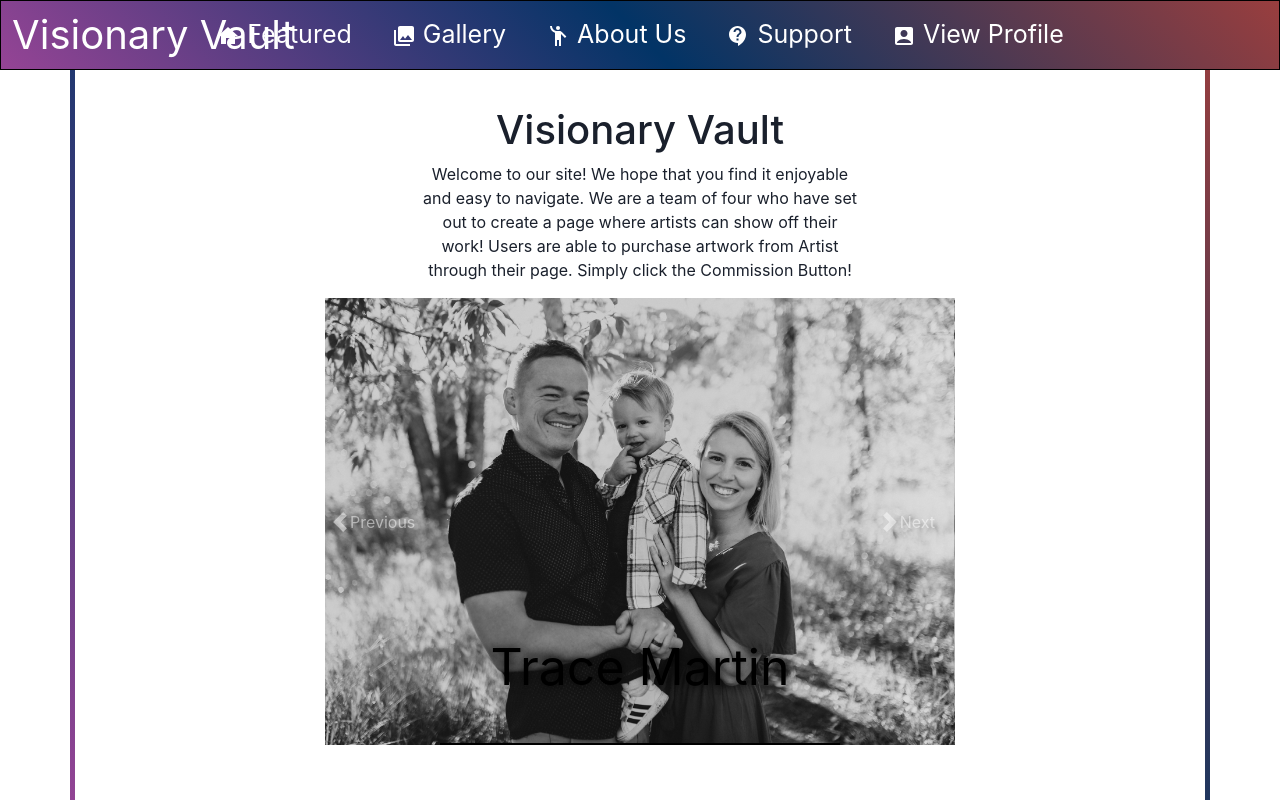
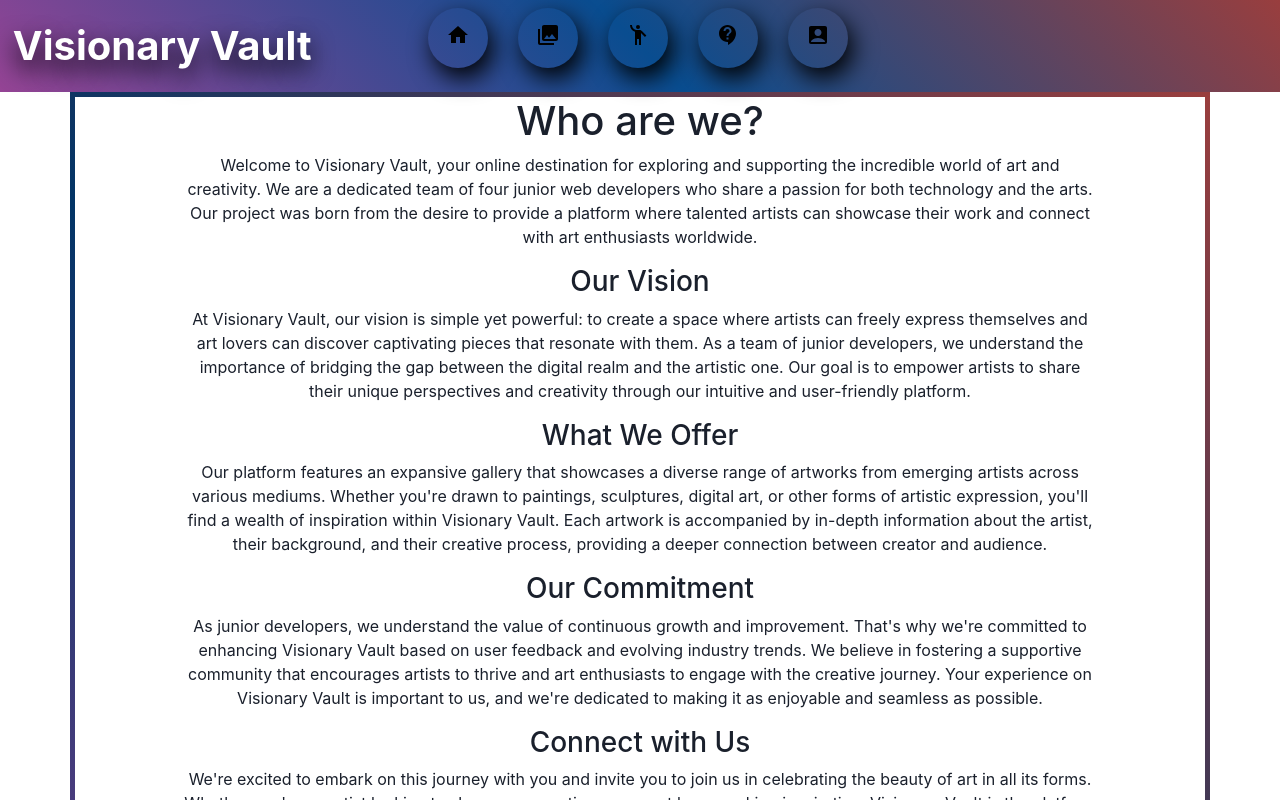
Before and after one commit to aspectkit/visionaryvault, a React (Create React App) app in the folder client/: page /about in a window 1280 px wide. Shown: the top 800 px of the page. Built offline with nearby package versions, Linux system fonts and the light colour scheme.

Commit message:
updated nav and other page styles

```diff
--- a/client/src/components/NavBar/NavBar.css
+++ b/client/src/components/NavBar/NavBar.css
@@ -1,5 +1,4 @@
-.navbarContainer {
-
+/* .navbarContainer {
   position: fixed;
   top: 0;
   left: 0;
@@ -13,7 +12,7 @@
 .navbar {
   width: 100%;
   height: 70px;
-  background-image: linear-gradient(45deg, #954495, #023466, #993e3e);
+  background-image: linear-gradient(45deg, #fffb00, #023466, #993e3e);
   display: flex;
   align-items: center;
   border: 1px solid black;
@@ -25,7 +24,6 @@
   display: flex;
   align-items: center;
   justify-content: center;
-  color: white;
   position: relative;
 }
 
@@ -34,7 +32,6 @@
   transition: all .2s ease-in-out;
   transition: color 1s;
   text-decoration: none;
-  position: relative;
   font-size: 25px;
 }
 
@@ -155,4 +152,122 @@ transition: 2s;
     #open .links {
       flex-direction: row;
     }
-  }
+  } */
+
+
+
+.navbarContainer {
+  display: flex;
+  justify-content: center;
+  align-items: center;
+  height: 20%;
+  background-image: linear-gradient(45deg, #954495, #094d90, #993e3e);
+}
+.navbar {
+  list-style: none;
+  display: flex;
+  align-items: center;
+  left: 1%;
+}
+.navbar a {
+  display: flex;
+  align-items: center;
+  justify-content: center;
+}
+.navbar li {
+  position: relative;
+  list-style: none;
+  width: 60px;
+  height: 60px;
+  background: rgba(0, 0, 0, 0);
+  border-radius: 60px;
+  cursor: pointer;
+  display: flex;
+  justify-content: center;
+  align-items: center;
+  box-shadow: 5px 10px 25px rgb(0, 0, 0);
+  transition: 0.5s;
+  margin-right: 30px;
+}
+
+.navbar li:hover {
+  width: 180px;
+  box-shadow: 5px 10px 25px rgba(0, 0, 0, 0);
+}
+
+.navbar li::before {
+  content: '';
+  position: absolute;
+  inset: 0;
+  border-radius: 60px;
+  background: linear-gradient(45deg, var(--i), var(--j));
+  opacity: 0;
+  transition: 0.5s;
+}
+
+.navbar li:hover::before {
+  opacity: 1;
+}
+
+.navbar li::after {
+  content: '';
+  position: absolute;
+  top: 10px;
+  width: 100%;
+  height: 100%;
+  border-radius: 60px;
+  background: linear-gradient(45deg, var(--i), var(--j));
+  transition: 0.5s;
+  filter: blur(15px);
+  z-index: -1;
+  opacity: 0;
+}
+
+.navbar li:hover::after {
+  opacity: 0.5;
+}
+
+.navbar li .icon {
+  color: black;
+  font-size: 1.75rem;
+  transition: 0.5s;
+  transition-delay: 0.25s;
+  margin-bottom: 10px;
+}
+
+.navbar li:hover .icon {
+  transform: scale(0);
+  transition-delay: 0s;
+}
+
+.navbar li span {
+  position: absolute;
+}
+
+.navbar li .title {
+  color: rgb(0, 0, 0);
+  font-size: 1.1em;
+  text-transform: uppercase;
+  letter-spacing: 0.1em;
+  transform: scale(0);
+  transition: 0.5s;
+  transition-delay: 0s;
+}
+
+.navbar li:hover .title {
+  transform: scale(1);
+  transition-delay: 0.25s;
+}
+
+.visionary {
+  color: white;
+  position: absolute;
+  left: 1%;
+  font-size: 40px;
+  text-shadow: 0 10px 25px rgb(0, 0, 0);
+}
+
+.visionaryLink:hover {
+  color: white;
+  text-decoration: none;
+}
--- a/client/src/components/NavBar/NavBar.js
+++ b/client/src/components/NavBar/NavBar.js
@@ -1,13 +1,56 @@
-import './NavBar.css';
+// import './NavBar.css';
+// import React, { useEffect, useState } from 'react'
+// import { Link, useLocation } from 'react-router-dom';
+// import ReorderTwoToneIcon from '@mui/icons-material/ReorderTwoTone';
+// import CollectionsIcon from '@mui/icons-material/Collections';
+// import HomeIcon from '@mui/icons-material/Home';
+// import EmojiPeopleIcon from '@mui/icons-material/EmojiPeople';
+// import ContactSupportIcon from '@mui/icons-material/ContactSupport';
+// import AccountBoxIcon from '@mui/icons-material/AccountBox';
+// import '../Wrapper/Wrapper.css';
+
+// function Navbar() {
+//   const [expandNavbar, setExpandNavBar] = useState(false);
+
+//   const location = useLocation();
+
+//   useEffect(() => {
+//       setExpandNavBar(false)
+//   }, [location]);
+
+// return (
+//     <div className='navbarContainer'>
+//       <div className='navbar' id={expandNavbar ? 'open' : 'collapsed'}>
+//           <div className='toggleButton'>
+//               <button onClick={() => {setExpandNavBar((prev) => !prev)}}>
+//                   <ReorderTwoToneIcon />
+//               </button>
+//           </div>
+//           <div className='links'>
+//           <Link className='title titleLink' to='/'>Visionary Vault</Link>
+//             <Link className='pop' to="/featuredArtist"> <HomeIcon /> Featured </Link>
+//             <Link className='pop' to="/gallery"> <CollectionsIcon /> Gallery </Link>
+//             <Link className='pop' to="/about"> <EmojiPeopleIcon /> About Us </Link>
+//             <Link className='pop' to="/support"> <ContactSupportIcon /> Support </Link>
+//             <Link className='pop' to="/viewProfile"> <AccountBoxIcon /> View Profile </Link>
+//           </div>
+//       </div>
+//   </div>
+// );
+// }
+
+// export default Navbar;
+
+
 import React, { useEffect, useState } from 'react'
 import { Link, useLocation } from 'react-router-dom';
-import ReorderTwoToneIcon from '@mui/icons-material/ReorderTwoTone';
+import "./NavBar.css";
+// import ReorderTwoToneIcon from '@mui/icons-material/ReorderTwoTone';
 import CollectionsIcon from '@mui/icons-material/Collections';
 import HomeIcon from '@mui/icons-material/Home';
 import EmojiPeopleIcon from '@mui/icons-material/EmojiPeople';
 import ContactSupportIcon from '@mui/icons-material/ContactSupport';
 import AccountBoxIcon from '@mui/icons-material/AccountBox';
-import '../Wrapper/Wrapper.css';
 
 function Navbar() {
     const [expandNavbar, setExpandNavBar] = useState(false);
@@ -20,23 +63,52 @@ function Navbar() {
 
   return (
       <div className='navbarContainer'>
-      <div className='navbar' id={expandNavbar ? 'open' : 'collapsed'}>
+        {/* <div className='navbar' id={expandNavbar ? 'open' : 'collapsed'}>
+        {location.pathname !== '/' && (
+          <div className='logoOverlay'> <b className='pulse circle'>T</b>race<b>M</b>artin </div>
+        )}
             <div className='toggleButton'>
                 <button onClick={() => {setExpandNavBar((prev) => !prev)}}>
                     <ReorderTwoToneIcon />
                 </button>
+            </div> */}
+            <Link className='visionary visionaryLink' to='/'><b>Visionary Vault</b></Link>
+            <ul className='navbar'>
+                <li style={{'--i': '#023466', '--j': 'white'}}>
+                    <Link to='/featuredArtist'>
+                        <span className='icon'><HomeIcon /></span>
+                        <span className='title'>Featured</span>
+                    </Link>
+                </li>
+                {/* this is the background color #954495 */}
+                <li style={{'--i': 'white', '--j': '#954495'}}>
+                    <Link to='/gallery'>
+                        <span className='icon'><CollectionsIcon /></span>
+                        <span className='title'>Gallery</span>
+                    </Link>
+                </li>
+                <li style={{'--i': '#993e3e', '--j': 'white'}}>
+                    <Link to='/about'>
+                        <span className='icon'><EmojiPeopleIcon /></span>
+                        <span className='title'>About Us</span>
+                    </Link>
+                </li>
+                <li style={{'--i': 'white', '--j': '#088c0a'}}>
+                    <Link to='/support'>
+                        <span className='icon'><ContactSupportIcon /></span>
+                        <span className='title'>Support</span>
+                    </Link>
+                </li>
+                <li style={{'--i': '#fffb00', '--j': 'white'}}>
+                    <Link to='/viewProfile'>
+                        <span className='icon'><AccountBoxIcon /></span>
+                        <span className='title'>Profile</span>
+                    </Link>
+                </li>
+            </ul>
         </div>
-          <div className='links'>
-          <Link className='title titleLink' to='/'>Visionary Vault</Link>
-            <Link className='pop' to="/featuredArtist"> <HomeIcon /> Featured </Link>
-            <Link className='pop' to="/gallery"> <CollectionsIcon /> Gallery </Link>
-            <Link className='pop' to="/about"> <EmojiPeopleIcon /> About Us </Link>
-            <Link className='pop' to="/support"> <ContactSupportIcon /> Support </Link>
-            <Link className='pop' to="/viewProfile"> <AccountBoxIcon /> View Profile </Link>
-          </div>
-      </div>
-  </div>
+    // </div>
   );
 }
 
-export default Navbar;
+export default Navbar
--- a/client/src/views/About/About.css
+++ b/client/src/views/About/About.css
@@ -5,8 +5,7 @@
   align-items: center;
   justify-content: center;
   text-align: center;
-  margin-top: 2%;
-  height: 100vh;
+  height: auto;
   border-width: 5px;
   border-image: linear-gradient(45deg, #954495, #023466, #993e3e) 1;
   border-image-slice: 1;
--- a/client/src/views/About/About.js
+++ b/client/src/views/About/About.js
@@ -9,18 +9,46 @@ const About = () => {
   return (
     <div className="container">
       <div className="row justify-content-center down">
-        <div className="col-md-5">
-          <h1>
-            {/* What do we wnat the title for this to be? */}
-            Visionary Vault
-          </h1>
-          <p>
-            {/* What do we want to say? */}
-            Welcome to our site!
-            We hope that you find it enjoyable and easy to navigate.
-            We are a team of four who have set out to create a page where artists can show off their work!
-            Users are able to purchase artwork from Artist through their page. Simply click the Commission Button!
-          </p>
+        <div className="col-md-10">
+          <h1>Who are we?</h1>
+            <p>
+              Welcome to Visionary Vault, your online destination for exploring and supporting the incredible world of art and creativity.
+              We are a dedicated team of four junior web developers who share a passion for both technology and the arts.
+              Our project was born from the desire to provide a platform where talented artists can showcase their work and connect with art enthusiasts worldwide.
+            </p>
+
+            <h3>Our Vision</h3>
+              <p>
+                At Visionary Vault, our vision is simple yet powerful: to create a space where artists can freely express themselves and art lovers can discover captivating pieces that resonate with them.
+                As a team of junior developers, we understand the importance of bridging the gap between the digital realm and the artistic one.
+                Our goal is to empower artists to share their unique perspectives and creativity through our intuitive and user-friendly platform.
+              </p>
+
+            <h3>What We Offer</h3>
+              <p>
+                Our platform features an expansive gallery that showcases a diverse range of artworks from emerging artists across various mediums.
+                Whether you're drawn to paintings, sculptures, digital art, or other forms of artistic expression, you'll find a wealth of inspiration within Visionary Vault.
+                Each artwork is accompanied by in-depth information about the artist, their background, and their creative process, providing a deeper connection between creator and audience.
+              </p>
+
+            <h3>Our Commitment</h3>
+              <p>
+                As junior developers, we understand the value of continuous growth and improvement.
+                That's why we're committed to enhancing Visionary Vault based on user feedback and evolving industry trends.
+                We believe in fostering a supportive community that encourages artists to thrive and art enthusiasts to engage with the creative journey.
+                Your experience on Visionary Vault is important to us, and we're dedicated to making it as enjoyable and seamless as possible.
+              </p>
+
+            <h3>Connect with Us</h3>
+              <p>
+                We're excited to embark on this journey with you and invite you to join us in celebrating the beauty of art in all its forms. Whether you're an artist looking to share your creations or an art lover seeking inspiration, Visionary Vault is the platform where innovation meets imagination. Feel free to explore the gallery, connect with artists, and become a part of our growing community.
+              </p>
+              <p>
+                Thank you for joining us on this artistic adventure.
+              </p>
+
+              <p>Sincerely,</p>
+              <p>The Visionary Vault Team</p>
         </div>
       </div>
 
--- a/client/src/views/Artist/ArtistPortfolio/ArtistPortfolio.css
+++ b/client/src/views/Artist/ArtistPortfolio/ArtistPortfolio.css
@@ -1,7 +1,7 @@
 .artist-container {
   text-align: center;
   padding: 20px;
-    padding-top: 5%;
+  padding-top: 1%;
 }
 
 .profile {
@@ -12,13 +12,42 @@
 }
 
 .profile img {
-    width: 300px;
-    height: 300px;
+  margin-bottom: 10px;
+  width: 400px;
+  height: 400px;
+  border: 1px solid black;
   border-radius: 50%;
 }
 
 .bio {
     margin-bottom: 20px;
+}
+
+.commissionButtonContainer {
+  transition: all .2s ease-in-out;
+  transition: color 1s;
+}
+
+.commissionButtonContainer:hover {
+  transform: scale(1.5);
+  /* background-image: linear-gradient(45deg, #000000, #359aff, #ff7b7b); */
+}
+
+.commissionButton {
+  display: inline;
+  color: black;
+  background-image: linear-gradient(45deg, #ff95ff, #359aff, #ff7b7b);
+  border: 1px solid black;
+  border-radius: 50px;
+  text-decoration: none;
+  transition: all .2s ease-in-out;
+  transition: color 1s;
+}
+
+.commissionButton:hover {
+  color: black;
+  text-decoration: none;
+  transform: scale(1.1);
 }
 
 .page-break {
--- a/client/src/views/Artist/ArtistPortfolio/ArtistPortfolio.js
+++ b/client/src/views/Artist/ArtistPortfolio/ArtistPortfolio.js
@@ -64,8 +64,8 @@ function ArtistPortfolio() {
           <h2>{loggedInUser.name}</h2>
       </div>
       <p className="bio">{loggedInUser.bio}</p>
-      <div className="commission-button-container">
-        <Link to="/commission" className="commission-button">
+      <div className="commissionButtonContainer">
+        <Link to="/commission" className="commissionButton">
           Commission Artwork
         </Link>
       </div>
```
Lines whose indentation alone changed are shown as unchanged.
